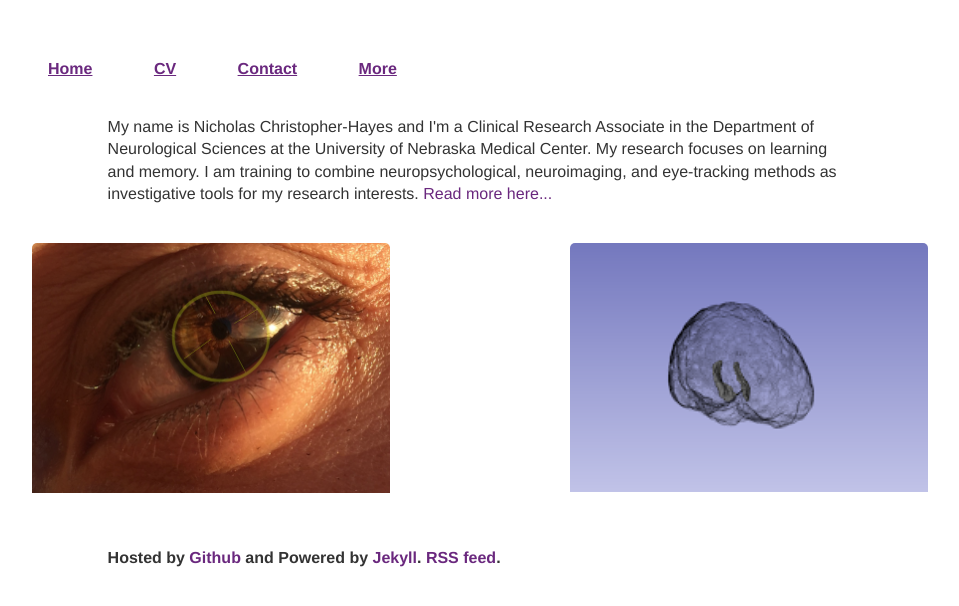
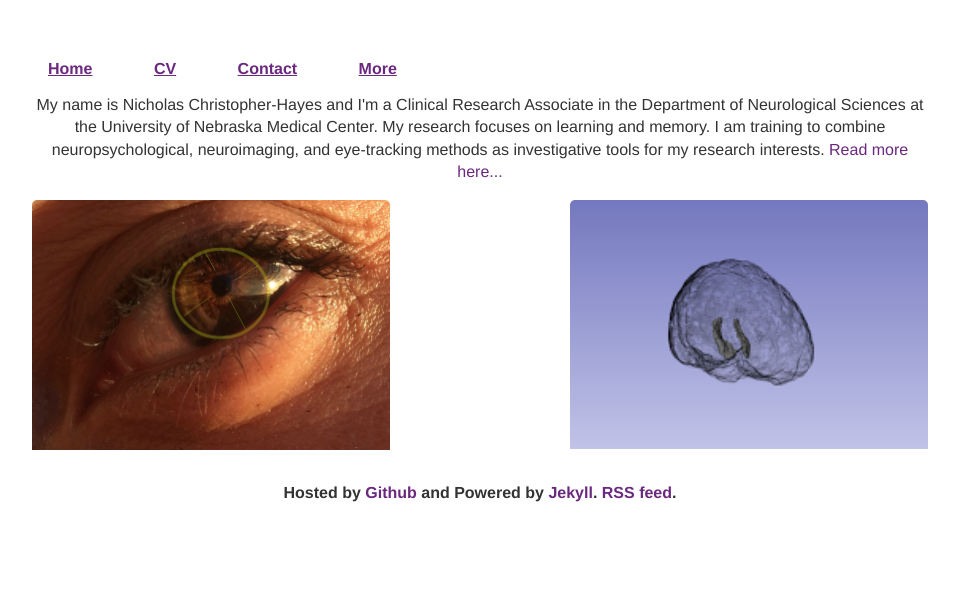
Before and after one commit to nichrishayes/nichrishayes.github.io, a Jekyll site: the page built from index.html, in a window 1280 px wide. Shown: the top 606 px of the page, without its empty margins (160-1119 px from the left). Built offline with Jekyll 4.4.1, drawn with Linux system fonts in a browser that asks for light colours.

Commit message:
Update main.css

```diff
--- a/css/main.css
+++ b/css/main.css
@@ -97,7 +97,7 @@ p {
     font-size: 1.0em;
     line-height: 1.4em;
     color: #333;
-    margin: 1cm 2cm 1cm 2cm;
+    text-align: center;
 }
 p.x1 {
     margin: 1cm 2cm 1cm 2cm;
```
